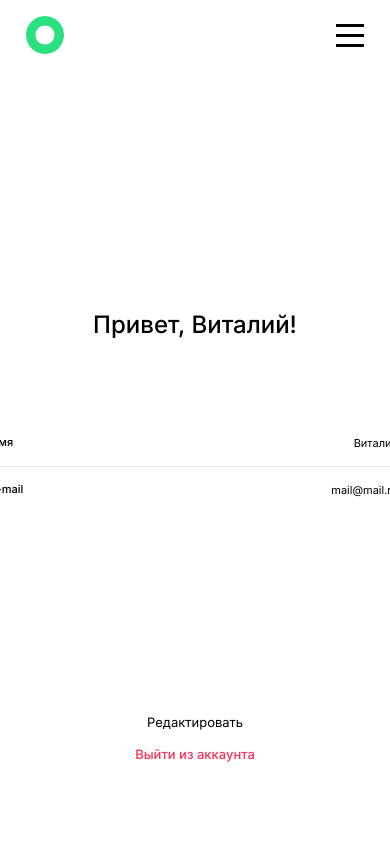
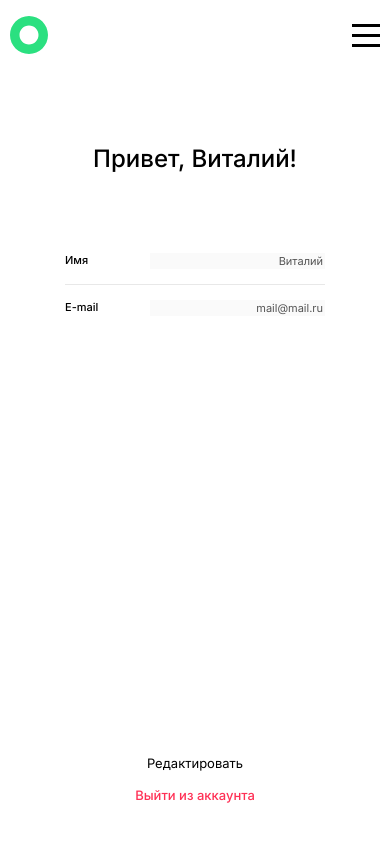
Before and after one commit to taniauvya/movies-explorer-frontend, a React (Create React App) app: page /profile in a window 390 px wide. Built offline with nearby package versions, Linux system fonts and the light colour scheme.

Commit message:
Profile, Navigation

```diff
--- a/src/components/LoginRegisterForm/LoginRegisterForm.css
+++ b/src/components/LoginRegisterForm/LoginRegisterForm.css
@@ -57,6 +57,10 @@
     cursor: pointer;
 }
 
+.loginregister__submit:hover {
+    opacity: 80%;
+}
+
 .loginregister___container_link {
     display: flex;
     flex-direction: row;
@@ -79,6 +83,10 @@
     font-weight: 400;
     font-size: 14px;
     line-height: normal;
+}
+
+.loginregister__link:hover {
+    opacity: 70%;
 }
 
 .loginregister__error {
--- a/src/components/Navigation/Navigation.js
+++ b/src/components/Navigation/Navigation.js
@@ -33,6 +33,10 @@ const Navigation = ({ linkClass, accountClass, isOpen, isSidePanel = false, onCl
                         <img alt="Аккаунт" className="navigation__account_img" src={imgAccountButton} />
                     </div>
                 </div>
+
+                {isSidePanel &&
+                    <div className="navigation__space_footer"/>
+                }
             </div>
         </div>
     )
--- a/src/components/PageNotFound/PageNotFound.css
+++ b/src/components/PageNotFound/PageNotFound.css
@@ -33,6 +33,10 @@
     font-size: 14px;
     line-height: normal;
     padding-top: 183px;
+}
+
+.pagenotfound__link:hover {
+    opacity: 70%;
 }
 
 
--- a/src/components/Profile/Profile.css
+++ b/src/components/Profile/Profile.css
@@ -1,28 +1,57 @@
+.profile {
+    display: flex;
+    flex-direction: column;
+    height: 100vh;
+}
+
+.header__container {
+    padding-left: 70px;
+    padding-right: 70px;
+    flex-grow: 0;
+}
+
 .profile__container {
     padding-left: 70px;
     padding-right: 70px;
-}
-
-.profile__container_content {
     display: flex;
     flex-direction: column;
     justify-content: center;
     align-items: center;
-    padding-top: 80px;
+    padding-top: 91px;
+    flex-grow: 1;
 }
 
 .profile__title {
     font-weight: 500;
     font-size: 24px;
     line-height: normal;
+    margin: 0;
 }
 
 .profile__form {
     display: flex;
     flex-direction: column;
     min-width: 410px;
+    padding-top: 123px;
+    justify-content: space-between;
+}
+
+.profile__space {
+    flex-grow: 1;
+}
+
+.profile__container_buttons {
+    display: flex;
+    flex-direction: column;
+    align-items: center;
+    padding-bottom: 70px;
+}
+
+.profile__inputs_container {
+    display: flex;
+    flex-direction: column;
     gap: 15px;
-    padding-top: 104px;
+    flex-grow: 0;
 }
 
 .profile__form_label {
@@ -50,14 +79,37 @@
     border-bottom: 1px solid #E8E8E8;
 }
 
-.profile__submit {
+.profile__container_edit {
+    display: none;
+}
+
+.profile__container_edit_visible {
+    display: flex;
+    flex-direction: column;
+    justify-content: center;
+}
+
+.profile__container_submit {
+    display: none;
+}
+
+.profile__container_submit_visible {
+    display: flex;
+    flex-direction: column;
+    justify-content: center;
+}
+
+.profile__button_edit {
     border: none;
     background-color: #fff;
-    padding-top: 201px;
     font-weight: 400;
     font-size: 13px;
     line-height: normal;
     cursor: pointer;
+}
+
+.profile__button_edit:hover {
+    opacity: 0.7;
 }
 
 .profile__button_logout {
@@ -71,38 +123,76 @@
     cursor: pointer;
 }
 
+.profile__button_logout:hover {
+    opacity: 0.7;
+}
+
+.profile__button_submit {
+    font-weight: 500;
+    font-size: 14px;
+    line-height: normal;
+    background-color: #3456F3;
+    border: none;
+    height: 45px;
+    color: #fff;
+    cursor: pointer;
+    width: 410px;
+}
+
+.profile__button_submit:hover {
+    opacity: 0.8;
+}
+
+.profile__error {
+    display: none;
+}
+
 @media (max-width: 768px) {
-    .profile__container {
+
+    .header__container {
         padding-left: 26px;
         padding-right: 26px;
     }
 
-    .profile__container_content {
-        padding-top: 240px;
+    .profile__container {
+        padding-left: 26px;
+        padding-right: 26px;
+        padding-top: 253px;
     }
 
     .profile__form {
-        padding-top: 80px;
+        padding-top: 95px;
     }
+
+    .profile__container_buttons {
+        padding-bottom: 269px;
+    }
+
 }
 
-@media (max-width: 320px) {
-    .profile__container {
+@media (max-width: 410px) {
+
+    .header__container {
         padding-left: 10px;
         padding-right: 10px;
     }
 
-    .profile__container_content {
-        padding-top: 73px;
+    .profile__container {
+        padding-left: 10px;
+        padding-right: 10px;
+        padding-top: 90px;
     }
 
     .profile__form {
         min-width: 260px;
-        padding-top: 61px;
+        padding-top: 80px;
     }
 
-    .profile__submit {
-        padding-top: 360px;
+    .profile__button_submit {
+        width: 260px;
     }
 
+    .profile__container_buttons {
+        padding-bottom: 40px;
+    }
 }
--- a/src/components/Profile/Profile.js
+++ b/src/components/Profile/Profile.js
@@ -5,31 +5,54 @@ import { CurrentUserContext } from '../../contexts/CurrentUserContext.js';
 
 const Profile = ({ handleNavigationMenuClick }) => {
 
+    const containerSubmitRef = React.useRef();
+    const containerEditRef = React.useRef();
+    const inputNameRef = React.useRef();
+    const inputEmailRef = React.useRef();
+
     const currentUser = React.useContext(CurrentUserContext);
+
+    const handleEnableSubmitClick = () => {
+        containerEditRef.current.classList.remove('profile__container_edit_visible');
+        containerSubmitRef.current.classList.add('profile__container_submit_visible');
+        inputNameRef.current.disabled = false;
+        inputEmailRef.current.disabled = false;
+    }
 
     return (
         <div className="profile">
-            <div className="profile__container">
+            <header className='header__container'>
                 <Header handleNavigationMenuClick={handleNavigationMenuClick} />
-                <div className="profile__container_content">
-                    <h1 className="profile__title">{`Привет, ${currentUser.name}!`}</h1>
-                    <form className="profile__form">
+            </header>
+            <main className="profile__container">
+                <h1 className="profile__title">{`Привет, ${currentUser.name}!`}</h1>
+                <form name="profile_edit" id="profile_edit" className="profile__form">
+                    <div className="profile__inputs_container">
                         <div className="profile__input_container">
                             <label className="profile__form_label">Имя</label>
-                            <input className="profile__form_input" type="text" name="email" defaultValue={currentUser.name} />
+                            <input ref={inputNameRef} className="profile__form_input" type="text" name="email" defaultValue={currentUser.name} required disabled />
                         </div>
                         <div className="profile__input_separator" />
                         <div className="profile__input_container">
                             <label className="profile__form_label">E-mail</label>
-                            <input className="profile__form_input" type="email" name="email" defaultValue={currentUser.email} />
+                            <input ref={inputEmailRef} className="profile__form_input" type="email" name="email" defaultValue={currentUser.email} required disabled />
                         </div>
-                        <button aria-label="Редактировать" className="profile__submit" type="submit">
-                            Редактировать
-                        </button>
-                    </form>
-                    <button className='profile__button_logout'>Выйти из аккаунта</button>
+                    </div>
+                </form>
+                <div className='profile__space' />
+            </main>
+            <footer className='profile__container_buttons'>
+                <div ref={containerEditRef} className='profile__container_edit profile__container_edit_visible'>
+                    <button aria-label="Редактировать" type="button" className="profile__button_edit" onClick={handleEnableSubmitClick}>
+                        Редактировать
+                    </button>
+                    <button className='profile__button_logout' type="button">Выйти из аккаунта</button>
                 </div>
-            </div>
+                <div ref={containerSubmitRef} className='profile__container_submit'>
+                    <span className='profile__error_submit' />
+                    <button className='profile__button_submit' for="profile_edit" type="submit">Сохранить</button>
+                </div>
+            </footer>
         </div>
     )
 };
--- a/src/components/SearchForm/SearchForm.css
+++ b/src/components/SearchForm/SearchForm.css
@@ -27,7 +27,7 @@
 }
 
 .searchform__form_line1:focus-within {
-    border-color:#3456F3;
+    border-color: #3456F3;
 }
 
 .searchform__submit {
@@ -42,6 +42,10 @@
     height: 34px;
     flex-shrink: 0;
     cursor: pointer;
+}
+
+.searchform__submit:hover {
+    opacity: 80%;
 }
 
 .searchform__form_line2 {
--- a/src/components/SearchForm/SearchForm.js
+++ b/src/components/SearchForm/SearchForm.js
@@ -7,7 +7,7 @@ const SearchForm = () => {
         <div className="searchform">
             <form name="searchform" className="searchform__form">
                 <div className="searchform__form_line1">
-                    <input className="searchform__film" type="text" defaultValue="Фильм" required />
+                    <input className="searchform__film" type="text" placeholder="Фильм" required />
                     <button aria-label="Найти" className="searchform__submit" type="submit">
                         Найти
                     </button>
```
Also changed, not shown: src/components/Navigation/Navigation.css (+43 -2 lines).
